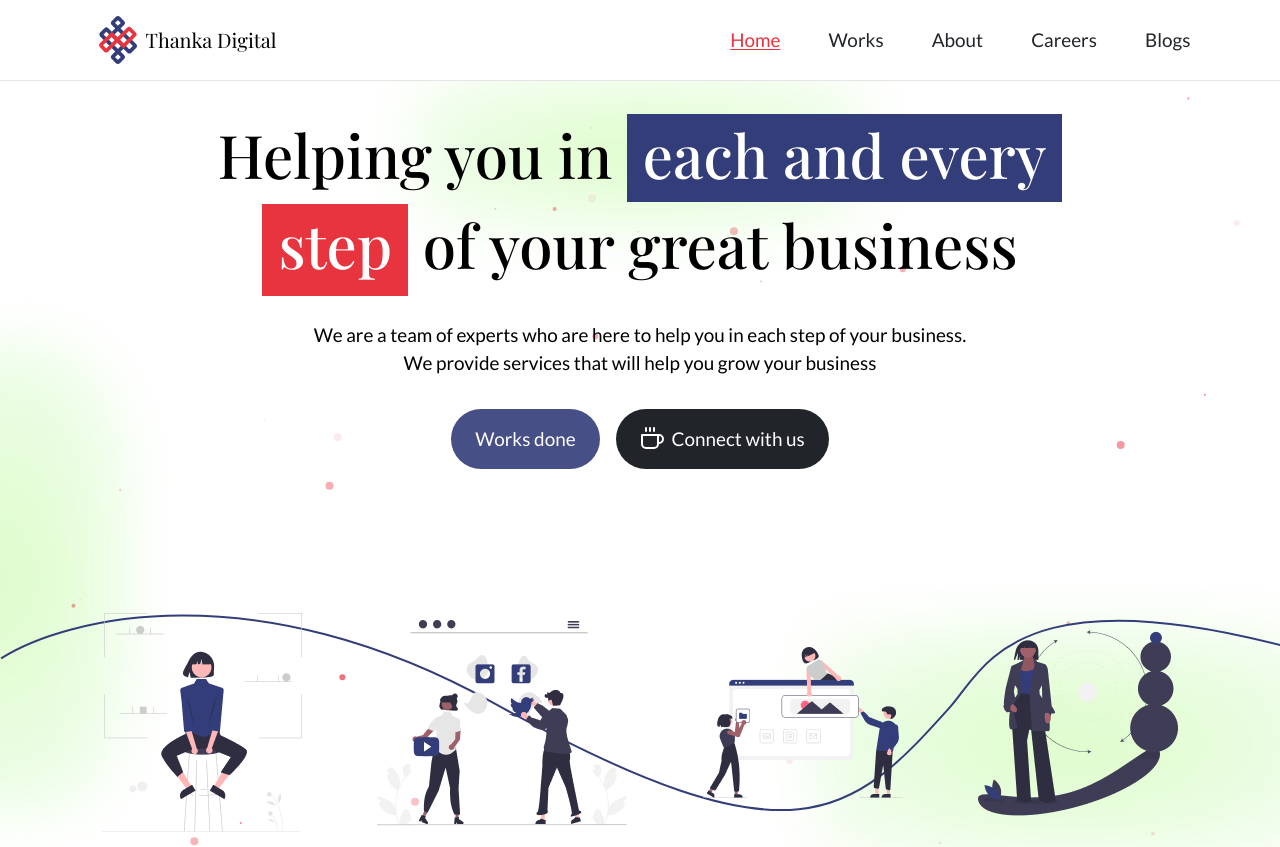
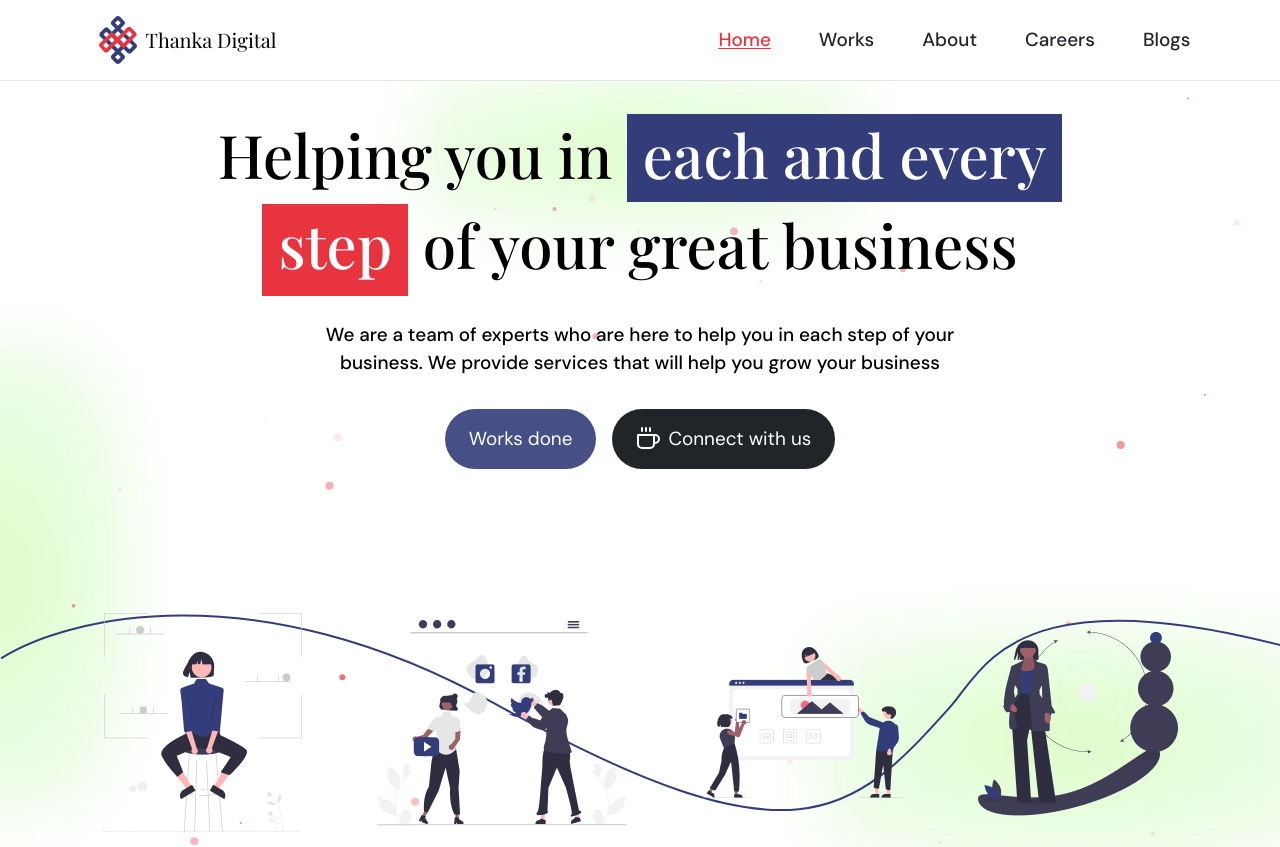
Before and after one commit to alsongarbuja/thankadigital, a Next.js app: page / in a window 1280 px wide. Shown: the top 847 px of the page. Built offline with nearby package versions, Linux system fonts and the light colour scheme.

Commit message:
update: update the body font family to dm sans

```diff
--- a/src/app/layout.tsx
+++ b/src/app/layout.tsx
@@ -1,10 +1,5 @@
 import type { Metadata } from "next";
-import {
-  DM_Sans,
-  Playfair_Display,
-  Josefin_Sans,
-  Lato,
-} from "next/font/google";
+import { DM_Sans, Playfair_Display } from "next/font/google";
 import { MantineProvider } from "@mantine/core";
 import { Notifications } from "@mantine/notifications";
 
@@ -22,18 +17,6 @@ const playfair_display = Playfair_Display({
   subsets: ["latin"],
   weight: ["400", "500", "700"],
   variable: "--font-playfair",
-});
-
-const josefin_sans = Josefin_Sans({
-  subsets: ["latin"],
-  weight: ["400", "500", "700"],
-  variable: "--font-josefin-sans",
-});
-
-const lato = Lato({
-  subsets: ["latin"],
-  weight: "400",
-  variable: "--font-lato",
 });
 
 export const metadata: Metadata = {
@@ -73,9 +56,9 @@ export default function RootLayout({
   return (
     <html
       lang="en"
-      className={`${playfair_display.variable} ${lato.variable} bg-white text-neutral_black`}
+      className={`${playfair_display.variable} ${dm.variable} bg-white text-neutral_black`}
     >
-      <body className="font-lato">
+      <body className="font-dm">
         <MantineProvider>
           <Notifications
             position="top-right"
```
